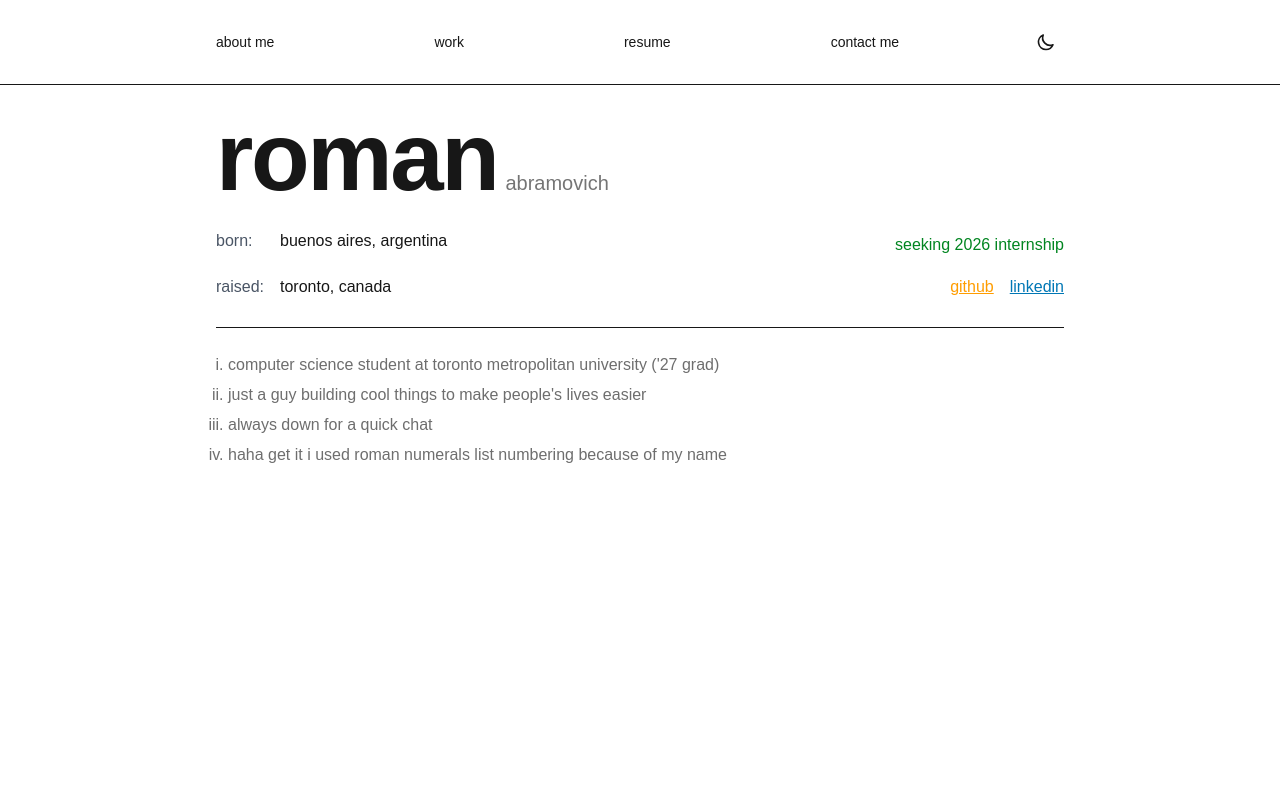
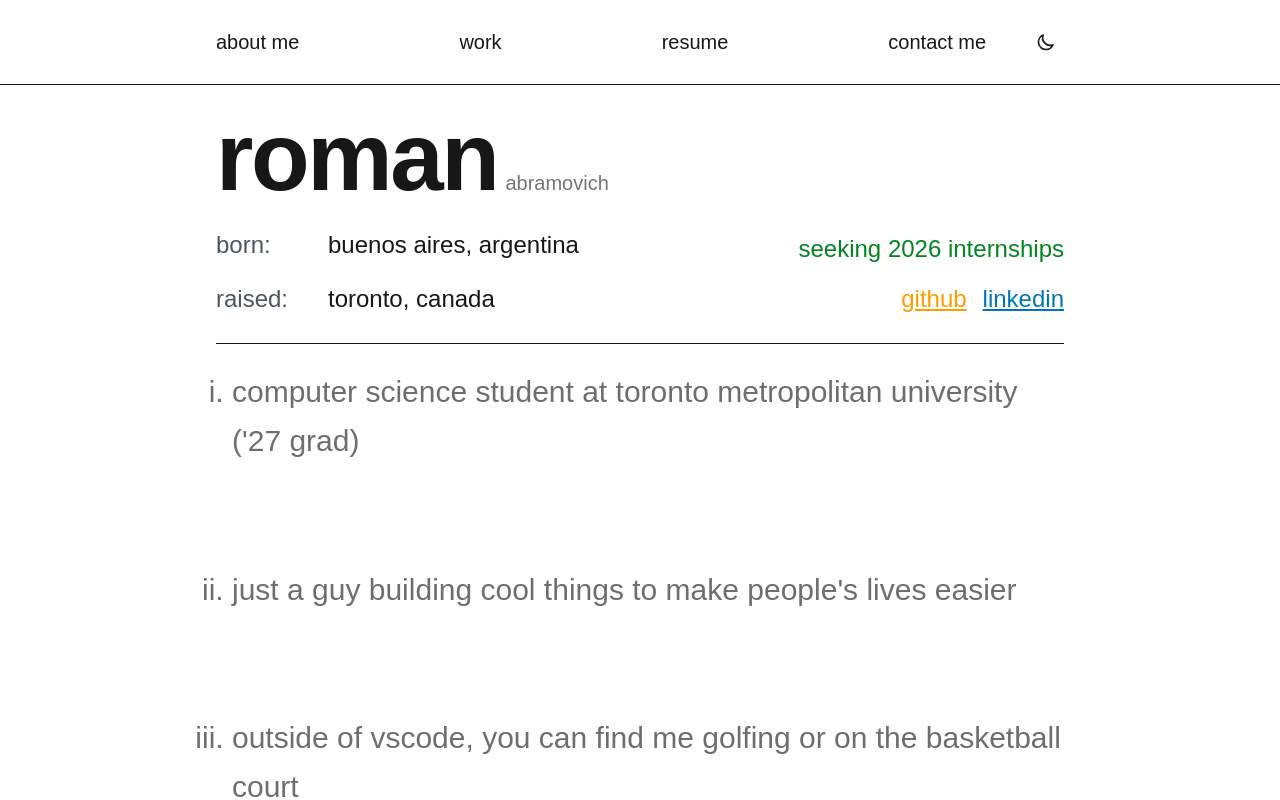
Before and after one commit to Romanabramovich/personal-website, a Next.js app: page / in a window 1280 px wide. Shown: the top 800 px of the page. Built offline with nearby package versions, Linux system fonts and the light colour scheme.

Commit message:
large page responsiveness

```diff
--- a/app/layout.tsx
+++ b/app/layout.tsx
@@ -42,7 +42,7 @@ export default function RootLayout({children,}: {
         <nav className="border-b border-2.5" style={{ borderColor: 'var(--foreground)' }}>
           <div className="max-w-4xl mx-auto px-2 md:px-6 py-4 md:py-6">
             <div className="flex items-center justify-between gap-2">
-              <div className="flex-1 flex justify-evenly md:justify-start md:gap-8 lg:gap-40 text-xs sm:text-sm">
+              <div className="flex-1 flex justify-evenly md:justify-start md:gap-30 lg:gap-40 text-xs sm:text-sm lg:text-lg xl:text-xl">
                 <Link href="/" className="hover:text-gray-600 dark:hover:text-gray-400 transition-colors whitespace-nowrap">
                   about me
                 </Link>
--- a/app/page.tsx
+++ b/app/page.tsx
@@ -17,24 +17,24 @@ export default function Page() {
         <div className="mt-4 md:mt-6 flex flex-col md:flex-row md:items-start md:justify-between gap-4 md:gap-8">
 
           {/* location info */}
-          <div className="flex flex-col gap-1.5 text-sm md:text-base">
+          <div className="flex flex-col gap-1.5 text-sm md:text-lg lg:text-lg xl:text-2xl">
             <div className="flex gap-2">
               <span className="text-gray-600 dark:text-gray-400 w-14">born:</span>
-              <span>buenos aires, argentina</span>
+              <span className="xl:ml-12">buenos aires, argentina</span>
             </div>
-            <div className="flex md:mt-4 gap-2">
+            <div className="flex md:mt-4 gap-2 ">
               <span className="text-gray-600 dark:text-gray-400 w-14 ">raised:</span>
-              <span>toronto, canada</span>
+              <span className="xl:ml-12">toronto, canada</span>
             </div>
           </div>
 
           {/* links */}
           <div className="flex flex-col gap-2.5 md:items-end md:ml-auto">
             <div className="inline-flex items-center gap-2 " style={{ color: 'var(--status-text)' }}>
-              <span className="text-sm md:text-base font-medium py-1">seeking 2026 internship</span>
+              <span className="text-sm md:text-lg md:text-base lg:text-lg xl:text-2xl font-medium py-1">seeking 2026 internships</span>
             </div>
 
-            <div className="flex gap-4 text-sm md:text-base">
+            <div className="flex gap-4 text-sm md:text-lg md:text-base lg:text-lg xl:text-2xl">
               <a
                 href="https://github.com/Romanabramovich"
                 target="_blank"
@@ -64,10 +64,10 @@ export default function Page() {
       <div className="space-y-3">
         <div className="space-y-3">
 
-          <ol style={{ listStyleType: 'lower-roman', color: 'var(--indent-text)' }} className="text-md list-outside pl-3 space-y-1 text-gray-700 dark:text-gray-300 leading-relaxed">
+          <ol style={{ listStyleType: 'lower-roman', color: 'var(--indent-text)' }} className="text-md list-outside pl-4 space-y-3 md:space-y-8 lg:space-y-16 xl:space-y-25 lg:text-2xl xl:space-y-16 xl:text-3xl text-gray-700 dark:text-gray-300 leading-relaxed">
             <li>computer science student at toronto metropolitan university ('27 grad)</li>
             <li>just a guy building cool things to make people's lives easier</li>
-            <li>always down for a quick chat</li>
+            <li>outside of vscode, you can find me golfing or on the basketball court</li>
             <li>haha get it i used roman numerals list numbering because of my name</li>
           </ol>
         </div>
```
